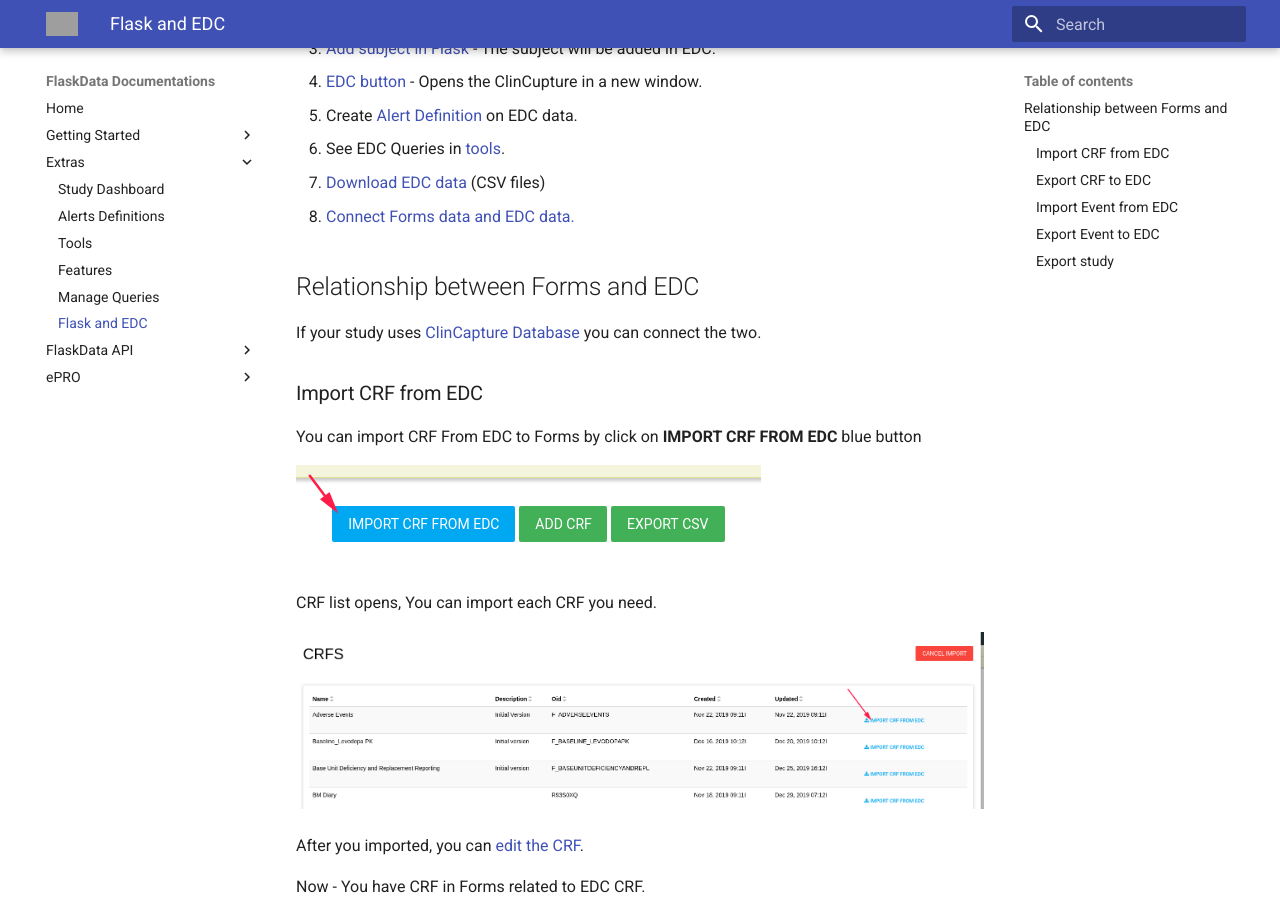
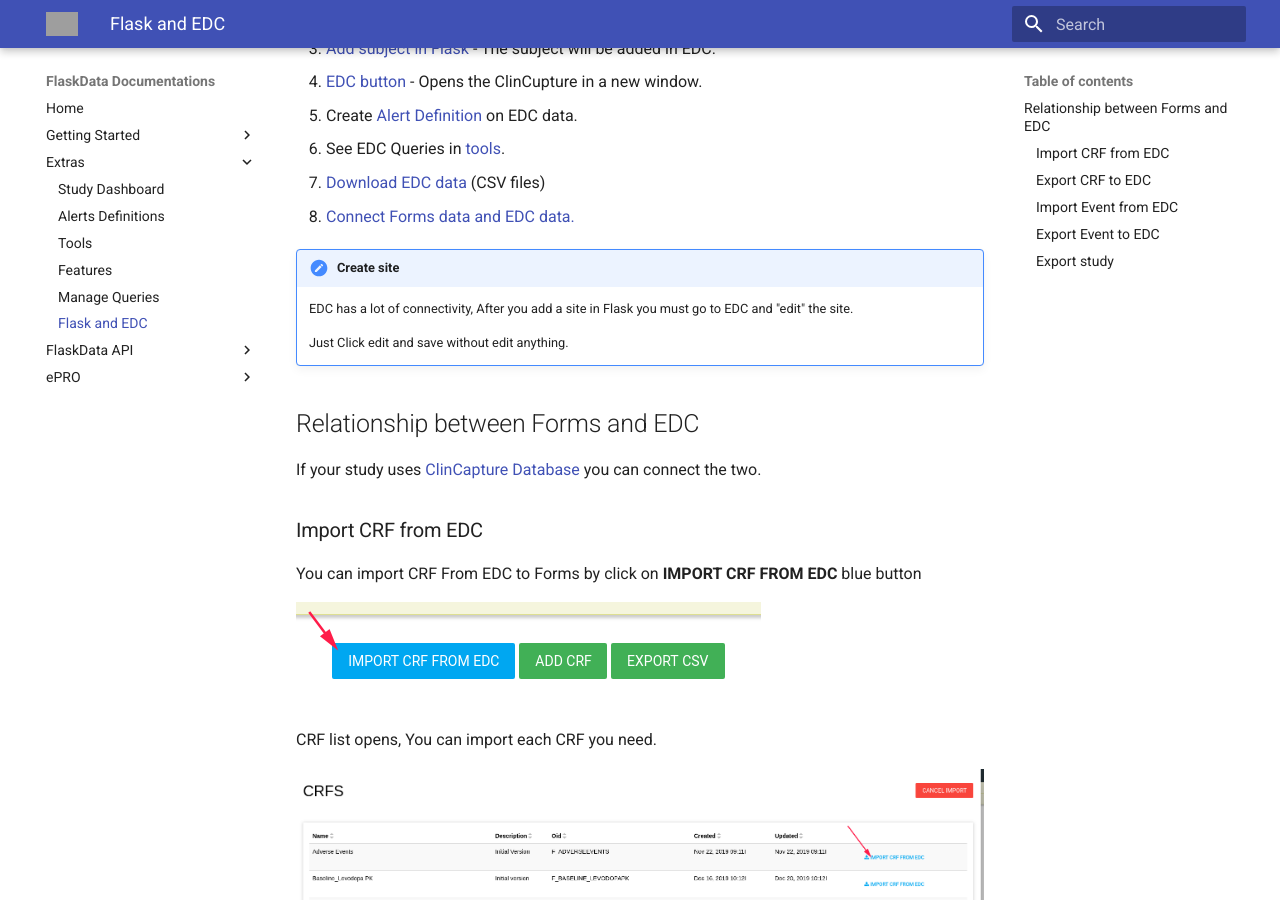
Before and after one commit to onlyjazz/flask-docs, an MkDocs documentation site: the page built from docs/flask_and_edc.md, in a window 1280 px wide and 900 px high, scrolled down 373 px. Built offline with MkDocs 1.6.1 and Material for MkDocs 9.7.7, drawn with Linux system fonts in a browser that asks for light colours; grey boxes are pictures that could not be loaded.

Commit message:
Create site in flask->edc

```diff
--- a/docs/flask_and_edc.md
+++ b/docs/flask_and_edc.md
@@ -12,6 +12,12 @@
 6. See EDC Queries in [tools](./tools.md).
 7. [Download EDC data](./tools.md#download-study-data-csvs) (CSV files)
 8. [Connect Forms data and EDC data.](flask_and_edc.md#relationship-between-forms-and-edc)
+
+!!!important "Create site"
+
+       EDC has a lot of connectivity, After you add a site in Flask you must go to EDC and "edit" the site.
+
+       Just Click edit and save without edit anything.
 
 ##Relationship between Forms and EDC
 If your study uses [ClinCapture Database](./manage_studies.md#add-study) you can connect the two.
```
